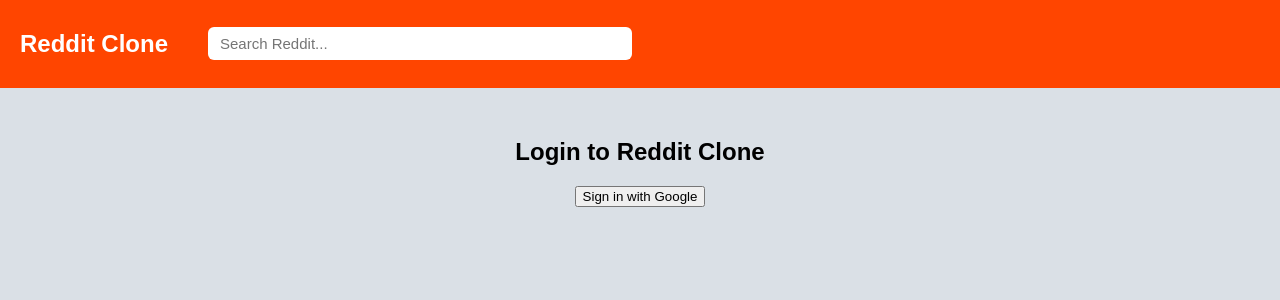
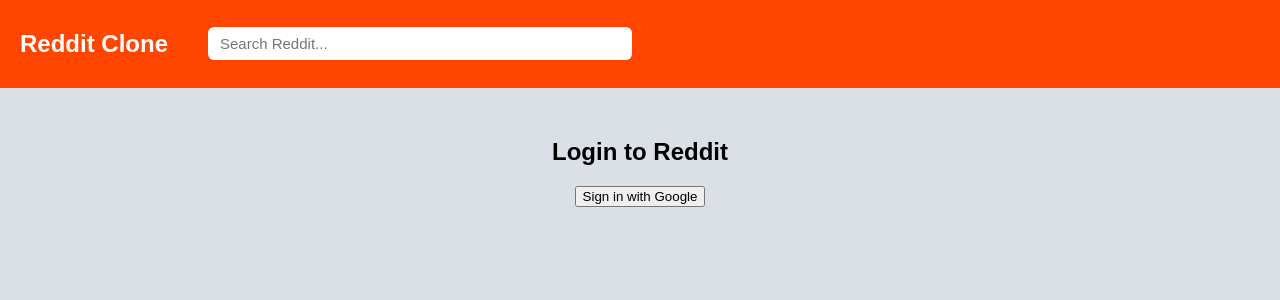
Before and after one commit to TEAM-2-OFF/reddit-clone, a React (Vite) app: page / in a window 1280 px wide. Shown: the top 300 px of the page. Built offline with nearby package versions, Linux system fonts and the light colour scheme; no server answers.

Commit message:
Update login header text for Reddit Clone

```diff
--- a/src/components/Login.jsx
+++ b/src/components/Login.jsx
@@ -27,7 +27,7 @@
         </>
       ) : (
         <>
-          <h2>Login to Reddit Clone</h2>
+          <h2>Login to Reddit </h2>
           <button onClick={handleLogin}>Sign in with Google</button>
         </>
       )}
```
